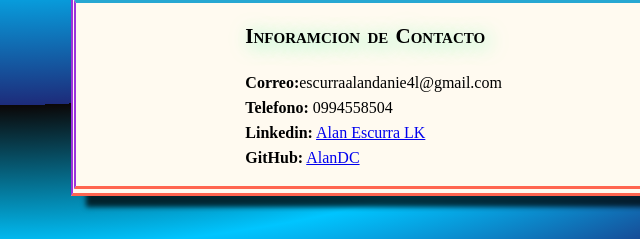
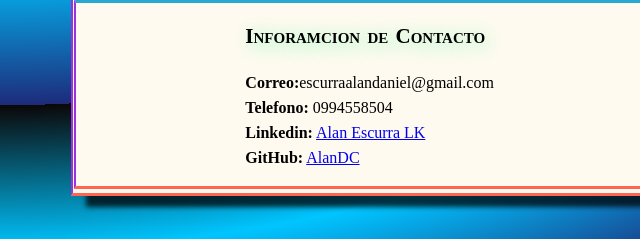
Before and after one commit to AlanDCE/CV, a plain HTML site: page index.html in a window 1280 px wide. Shown: the part 1771-2010 px from the top of the page, 0-640 px from the left. Drawn offline with Linux system fonts and the light colour scheme.

Commit message:
Update index.html

```diff
--- a/index.html
+++ b/index.html
@@ -50,7 +50,7 @@
 <div>
 
     <h3>Inforamcion de Contacto</h3>
-         <p> <b>Correo:</b>escurraalandanie4l@gmail.com <br>
+         <p> <b>Correo:</b>escurraalandaniel@gmail.com <br>
              <b>Telefono:</b> 0994558504 <br>
             <b> Linkedin:</b>
             <a href="www.linkedin.com/in/alan-daniel-escurra-campuzano-7538902ba">Alan Escurra LK</a>  <br>
```
